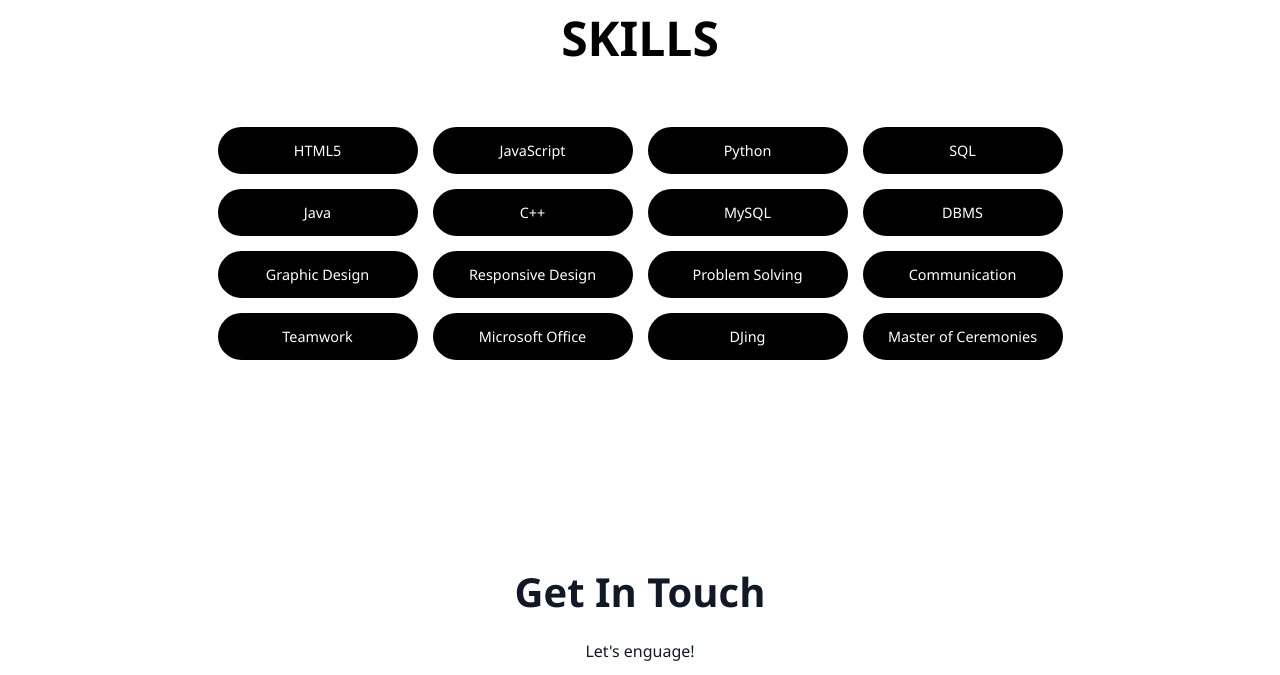
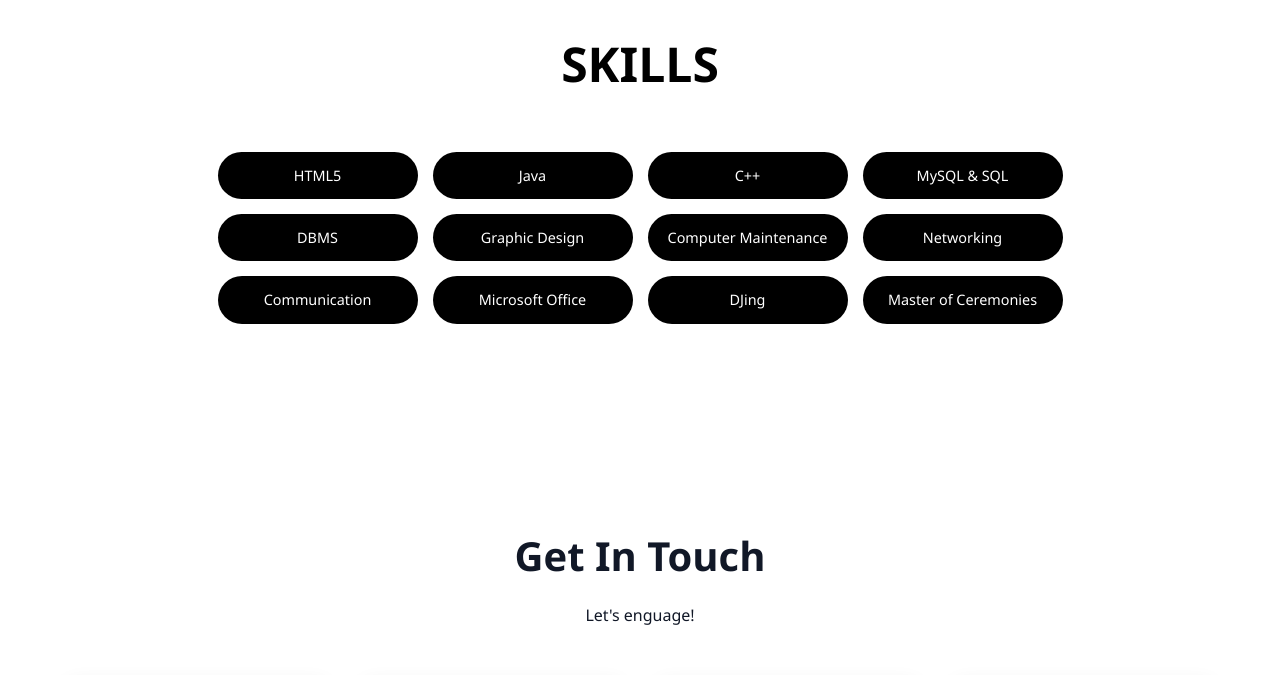
Before and after one commit to WABWIRE87/MY-WEBSITE, a plain HTML site: page james/index.html in a window 1280 px wide. Shown: the part 900-1575 px from the top of the page. Drawn offline with Linux system fonts and the light colour scheme.

Commit message:
Update index.html

````diff
--- a/james/index.html
+++ b/james/index.html
@@ -1,3 +1,4 @@
+```html
 <!DOCTYPE html>
 <html lang="en">
 <head>
@@ -66,18 +67,14 @@
                     <div class="skills-grid">
 
                         <span class="skill-tag">HTML5</span>
-                        <span class="skill-tag">JavaScript</span>
-                        <span class="skill-tag">Python</span>
-                        <span class="skill-tag">SQL</span>
                         <span class="skill-tag">Java</span>
                         <span class="skill-tag">C++</span>
-                        <span class="skill-tag">MySQL</span>
+                        <span class="skill-tag">MySQL & SQL</span>
                         <span class="skill-tag">DBMS</span>
                         <span class="skill-tag">Graphic Design</span>
-                        <span class="skill-tag">Responsive Design</span>
-                        <span class="skill-tag">Problem Solving</span>
+                        <span class="skill-tag">Computer Maintenance</span>
+                        <span class="skill-tag">Networking</span>
                         <span class="skill-tag">Communication</span>
-                        <span class="skill-tag">Teamwork</span>
                         <span class="skill-tag">Microsoft Office</span>
                         <span class="skill-tag">DJing</span>
                         <span class="skill-tag">Master of Ceremonies</span>
````
